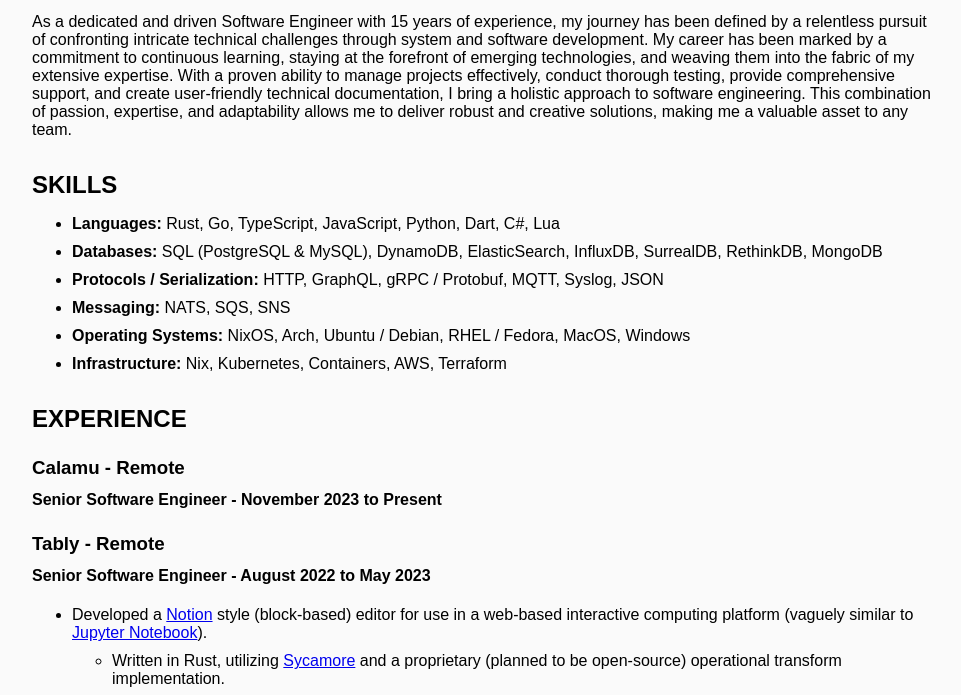
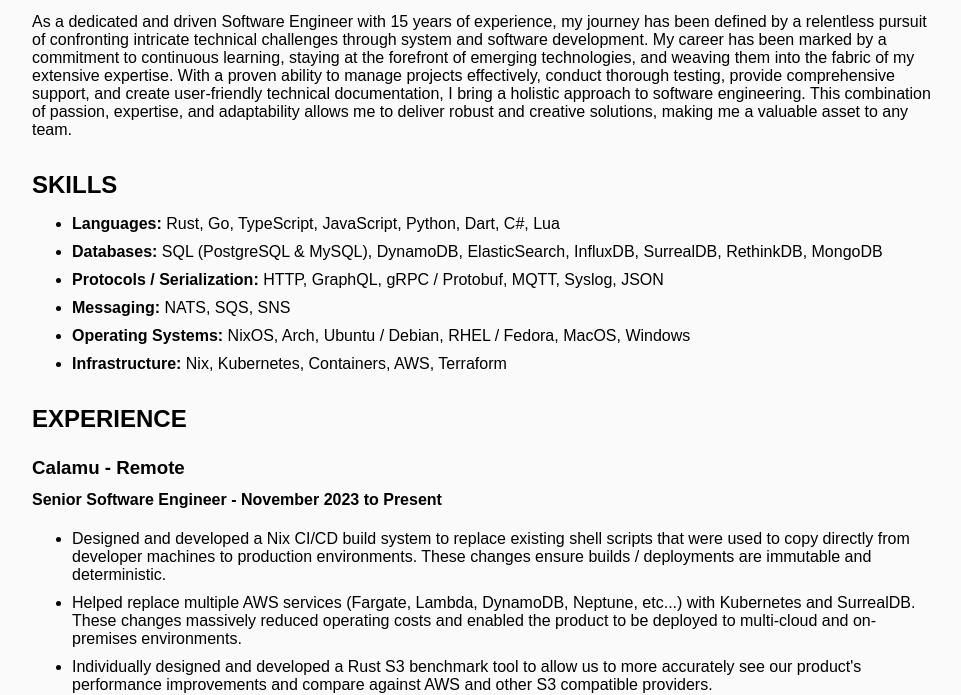
Before and after one commit to hanleym/resume, a plain HTML site: page index.html in a window 1280 px wide. Shown: the part 106-801 px from the top of the page, without its empty margins (158-1119 px from the left). Drawn offline with Linux system fonts and the light colour scheme; a web font is replaced by a local one.

Commit message:
Updated 2024-08-15

```diff
--- a/index.html
+++ b/index.html
@@ -26,6 +26,11 @@
 <h2 id="experience">Experience</h2>
 <h3 id="calamu-remote">Calamu - Remote</h3>
 <h4 id="senior-software-engineer-november-2023-to-present">Senior Software Engineer - November 2023 to Present</h4>
+<ul>
+<li>Designed and developed a Nix CI/CD build system to replace existing shell scripts that were used to copy directly from developer machines to production environments. These changes ensure builds / deployments are immutable and deterministic.</li>
+<li>Helped replace multiple AWS services (Fargate, Lambda, DynamoDB, Neptune, etc...) with Kubernetes and SurrealDB. These changes massively reduced operating costs and enabled the product to be deployed to multi-cloud and on-premises environments.</li>
+<li>Individually designed and developed a Rust S3 benchmark tool to allow us to more accurately see our product's performance improvements and compare against AWS and other S3 compatible providers.</li>
+</ul>
 <h3 id="tably-remote">Tably - Remote</h3>
 <h4 id="senior-software-engineer-august-2022-to-may-2023">Senior Software Engineer - August 2022 to May 2023</h4>
 <ul>
```
Also changed, not shown: resume/index.html (+5 -0 lines), 1 other file.
